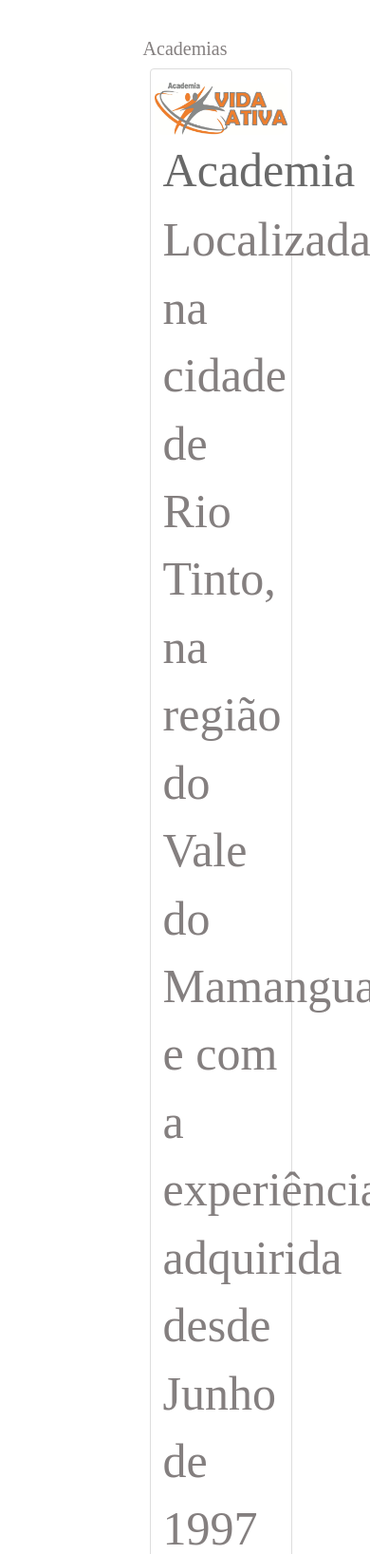
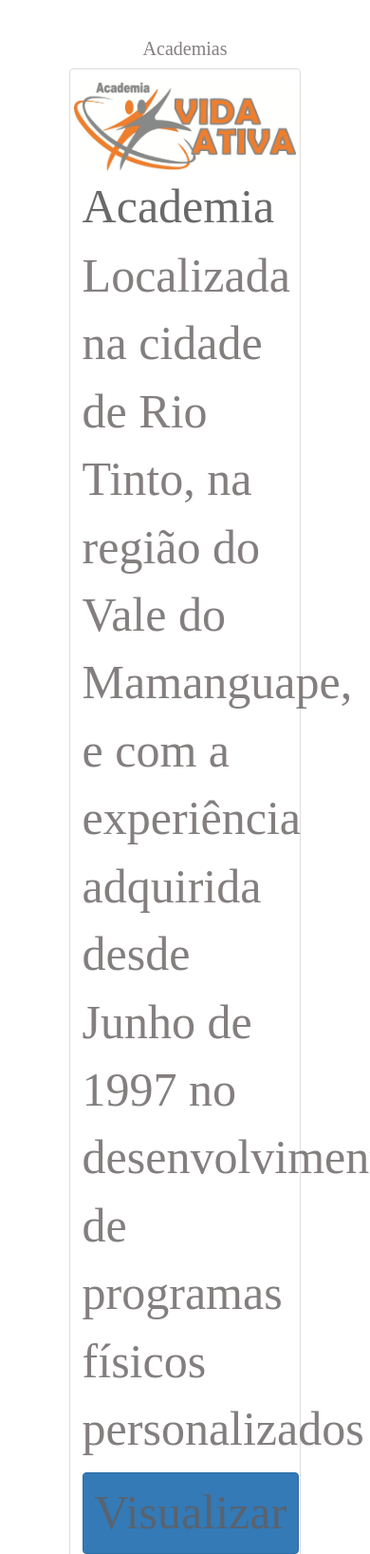
Before and after one commit to franciscoffavaro/projeto-avancado-1, a Django app: template template/academiamobile.html in a window 390 px wide; the page is wider, and only the part inside the window is pictured. Shown: the part 174-1810 px from the top of that part at 95% size. Run offline with Django 3.2, Linux system fonts and the light colour scheme; the template is opened without the code that fills it, so the values that code supplies are empty; some libraries are stand-ins or nearby versions.

Commit message:
Ajustes página academias

```diff
--- a/template/academiamobile.html
+++ b/template/academiamobile.html
@@ -63,7 +63,7 @@
                 <div class="form-group">
                   <input type="text" id = "box-text" class="form-control" placeholder="Buscar">
                 </div>
-                <button type="submit" class="btn btn-default"><i id = "botao-buscar" class="fa fa-search" aria-hidden="true"></i></button>
+                <button type="submit" class="btn btn-default"><i  id = "botao-buscar" class="fa fa-search" aria-hidden="true"></i></button>
               </form>
             </ul>
           </div><!-- /.container-fluid -->
@@ -78,7 +78,7 @@
 
           <h2 id="h2">Academias</h2>
 
-          <div class="col-sm-6 col-md-4">
+          <div class="col-sm-12 col-md-12">
             <div class="thumbnail">
               <img id=box-image src="images/academiasesi.jpg" alt="Logo Estabelecimento">
                 <div class="caption">
@@ -88,7 +88,7 @@
                 </div>
               </div>
             </div>
-            <div class="col-sm-6 col-md-4">
+            <div class="col-sm-12 col-md-12">
               <div class="thumbnail">
                 <img id=box-image src="images/academiasesi.jpg" alt="Logo Estabelecimento">
                 <div class="caption">
@@ -98,7 +98,7 @@
                 </div>
               </div>
             </div>
-            <div class="col-sm-6 col-md-4">
+            <div class="col-sm-12 col-md-12">
               <div class="thumbnail">
                 <img id=box-image src="images/academiasesi.jpg" alt="Logo Estabelecimento">
                 <div class="caption">
```
